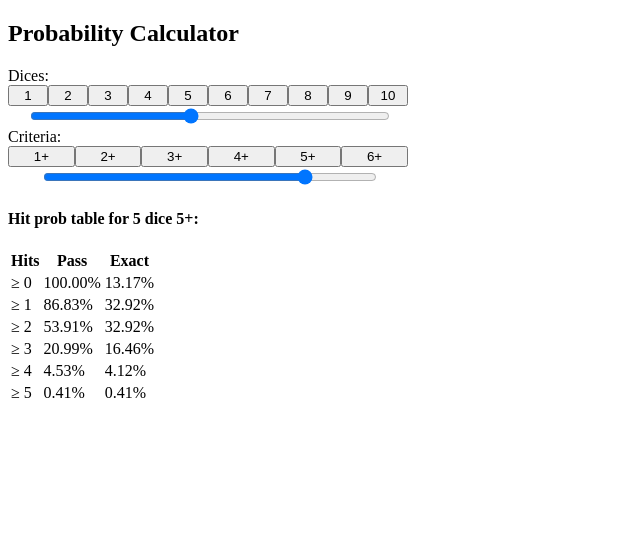
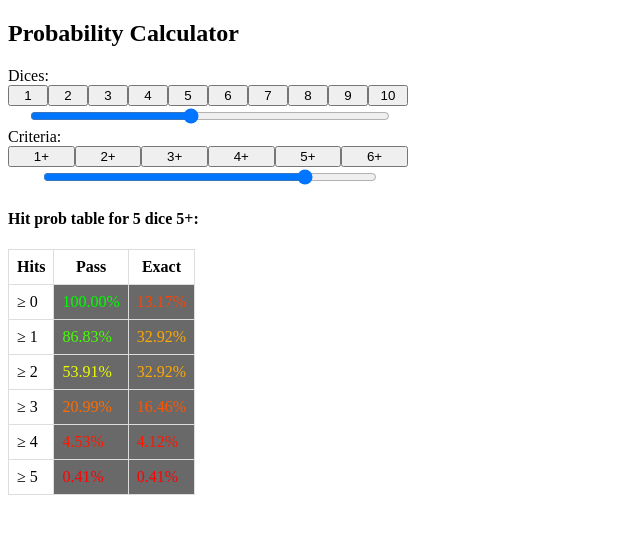
Before and after one commit to nnkken/zombicide-invader-helper, a Vue app: page / in a window 1280 px wide. Shown: the top 534 px of the page, without its empty margins (0-640 px from the left). Built offline with nearby package versions, Linux system fonts and the light colour scheme.

Commit message:
💄 Add text color according to probability (#3)

```diff
--- a/src/components/ProbCalculator.vue
+++ b/src/components/ProbCalculator.vue
@@ -24,7 +24,7 @@
     </div>
     <div>
       <h4>Hit prob table for {{ dice }} dice {{ criteria }}+:</h4>
-      <table>
+      <table class="table-hit-prob">
         <tr>
           <th>Hits</th>
           <th>Pass</th>
@@ -32,8 +32,8 @@
         </tr>
         <tr v-for="(output, hit) in table" v-bind:key="`${output}${hit}`">
           <td>&#x2265; {{ hit }}</td>
-          <td>{{ output.revAcc | percent }}</td>
-          <td>{{ output.prob | percent }}</td>
+          <td :style="getColorByProb(output.revAcc)">{{ output.revAcc | percent }}</td>
+          <td :style="getColorByProb(output.prob)">{{ output.prob | percent }}</td>
         </tr>
       </table>
     </div>
@@ -68,6 +68,33 @@ export default {
     percent(p) {
       return `${(p * 100).toFixed(2)}%`;
     },
+  },
+  methods: {
+    getColorByProb(p) {
+      const val = p * 100;
+      const state = Math.floor(val / 50);
+      let r = 255;
+      let g = 255;
+      switch (state) {
+        case 0: { // from red to yellow
+          g = Math.round(p * 2 * 255);
+          break;
+        }
+        case 1: { // from yellow to green
+          r = 255 -  Math.round((p - 0.5) * 2 * 255);
+          break;
+        }
+        case 2: { // p == 1
+          r = 0;
+          break;
+        }
+        default: break;
+      }
+      return {
+        color: `rgb(${r}, ${g}, 0)`,
+        'background-color': '#696969',
+      };
+    }
   },
   computed: {
     table() {
@@ -138,4 +165,14 @@ input[type=range] {
 .select-criteria button {
   width: 100%;
 }
+
+.table-hit-prob {
+  border-collapse: collapse;
+}
+
+.table-hit-prob td, .table-hit-prob th{
+  border: 1px solid #ddd;
+  padding: 8px;
+}
+
 </style>
```
